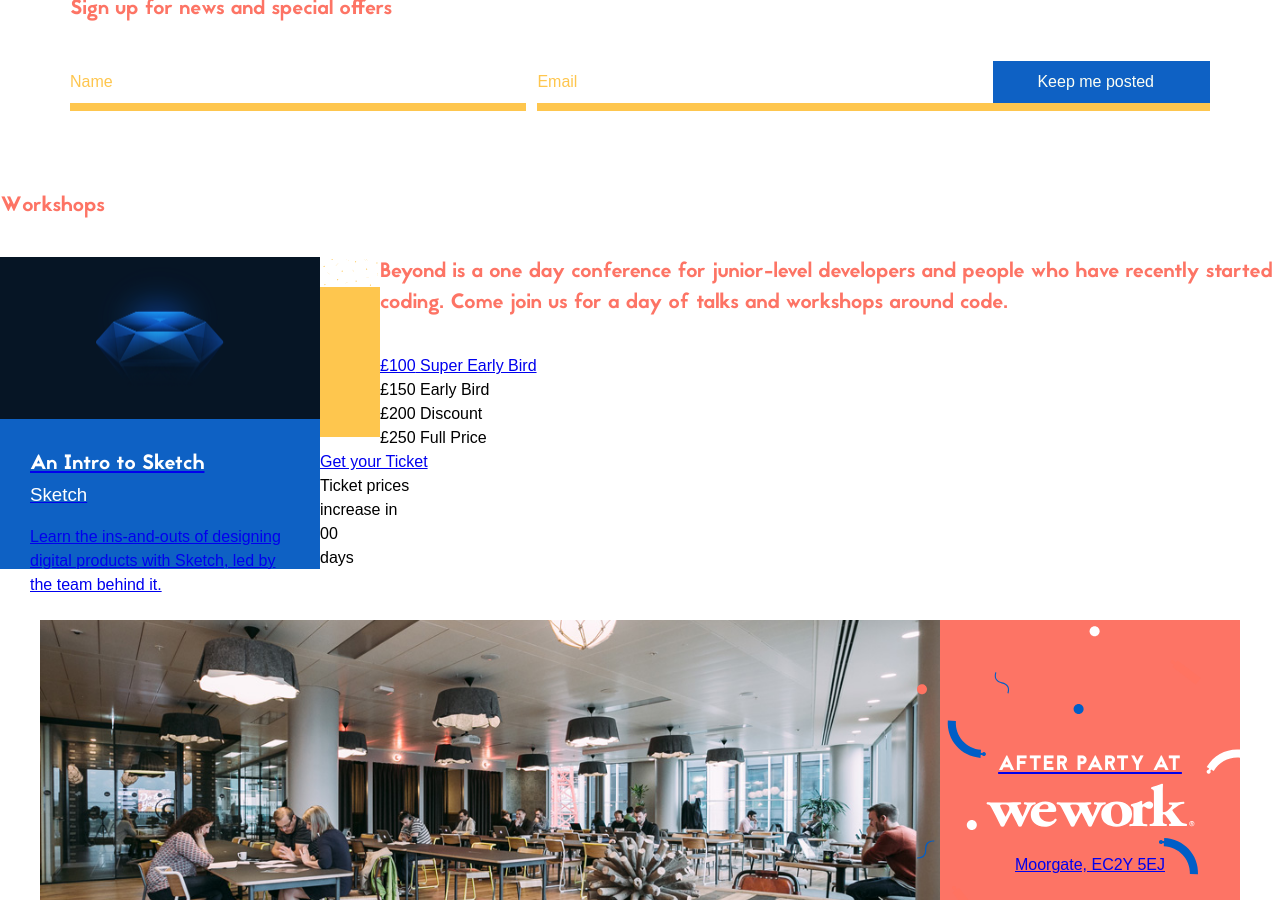
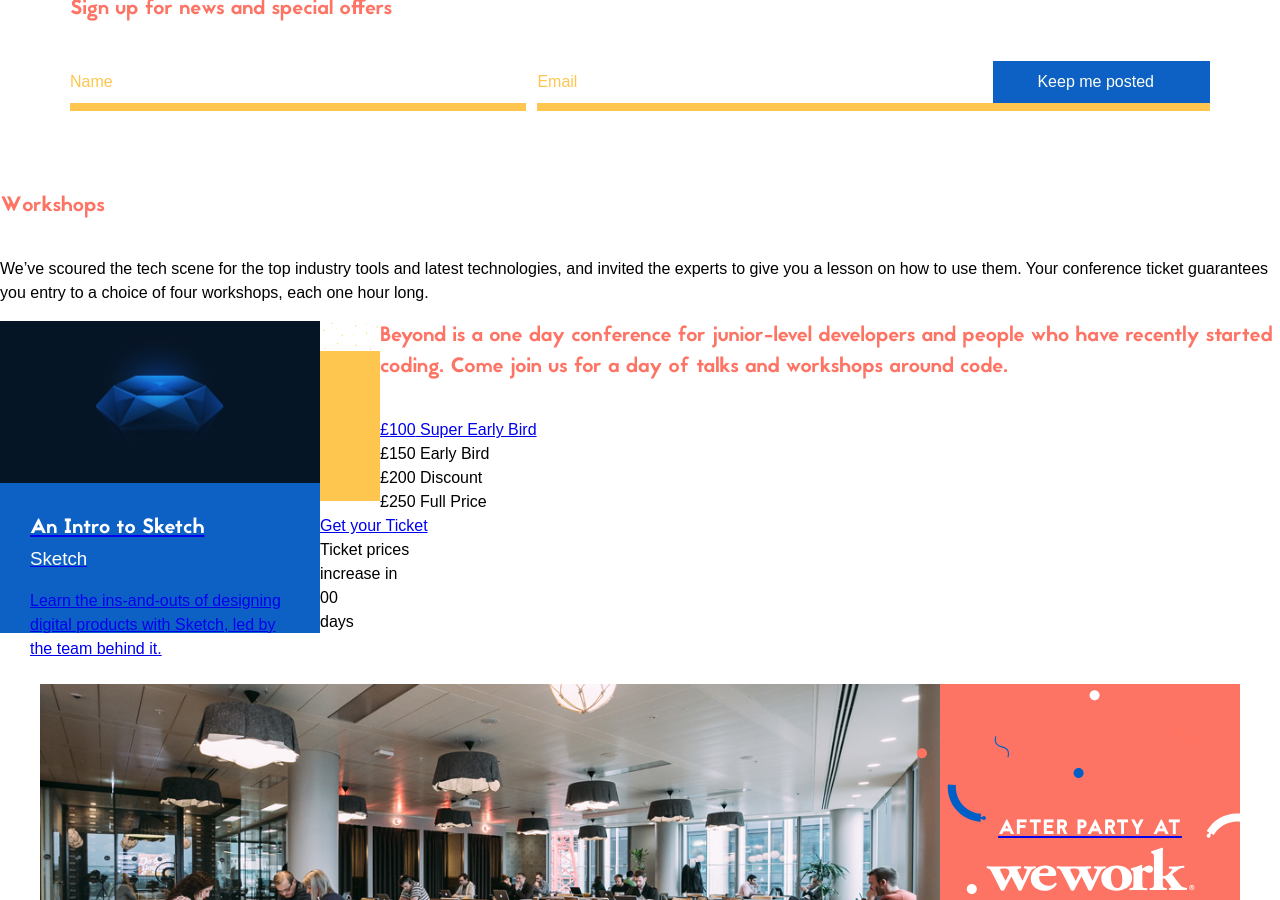
Before and after one commit to Sambillingham/beyond, a Jekyll site: the page built from index.html, in a window 1280 px wide and 900 px high, scrolled down 7441 px. Built offline with Jekyll 4.4.1, drawn with Linux system fonts in a browser that asks for light colours; some web fonts are replaced; some of the changed text lies outside the part shown.

Commit message:
:art::memo: add description to section headings + styled

```diff
--- a/index.html
+++ b/index.html
@@ -40,6 +40,7 @@
 
   <div class="section-header">
     <h2 class="section-header__title">Speakers</h2>
+    <p class="section-header__description">We’ve put together a list of speakers that’ll get you excited about code. As leaders in the industry, they’ll give you practical insights into how to build better, and share stories that’ll motivate you to go beyond the beaten track.</p>
   </div>
 
   <a href="/schedule/#anchor-harry" class="speaker">
@@ -158,6 +159,7 @@
 
   <div class="section-header">
     <h2 class="section-header__title">Workshops</h2>
+    <p class="section-header__description">We’ve scoured the tech scene for the top industry tools and latest technologies, and invited the experts to give you a lesson on how to use them. Your conference ticket guarantees you entry to a choice of four workshops, each one hour long.</p>
   </div>
 
   <a href="/schedule#anchor-w-sketch" class="speaker speaker--small speaker--workshop">
--- a/schedule.html
+++ b/schedule.html
@@ -26,7 +26,7 @@
 
 <section class="schedule">
   <div class="schedule__talks">
-    <div class="section-header">
+    <div class="section-header section-header--without-description ">
       <h2 class="section-header__title">Talks</h2>
     </div>
 
@@ -56,7 +56,7 @@
   </div>
 
   <div class="schedule__workshops">
-    <div class="section-header">
+    <div class="section-header section-header--without-description">
       <h2 class="section-header__title">Workshops</h2>
     </div>
 
@@ -88,7 +88,7 @@
   </div>
 
   <div class="schedule__more-info js-schedule__more-info">
-    <div class="section-header section-header--empty section-header--modal js-section-header-modal"></div>
+    <div class="section-header section-header--without-description section-header--empty section-header--modal js-section-header-modal"></div>
 
     <div class="slot-info js-slot-info">
       <img class="slot-info__image js-data-image" src="" alt="">
```
Also changed, not shown: sass/partials/_speakers.scss (+19 -1 lines).
